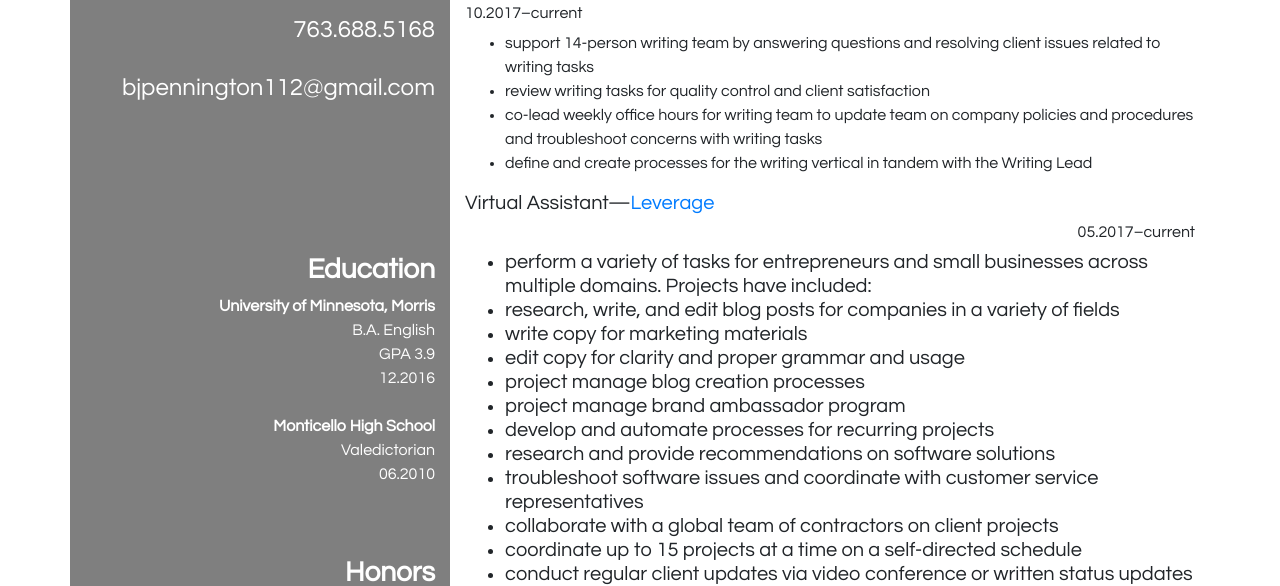
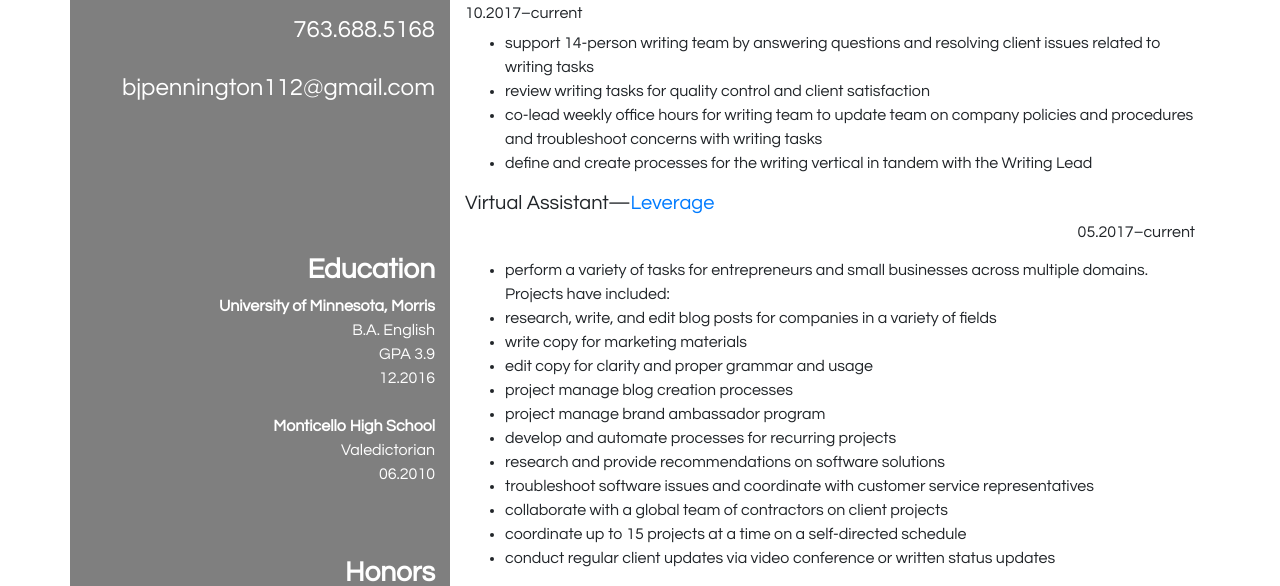
Before and after one commit to bjpennington/practice-resume, a plain HTML site: page index.html in a window 1280 px wide. Shown: the part 222-808 px from the top of the page. Drawn offline with nearby package versions, Linux system fonts and the light colour scheme; files whose address does not match are found by name.

Commit message:
Update index.html

```diff
--- a/index.html
+++ b/index.html
@@ -86,8 +86,7 @@
                     </ul>
                     <h5>Virtual Assistant—<a href="https://getleverage.com/">Leverage</a></h5>
                  <span id="date-2"><h6>05.2017–current</h6></span>
-                        <h5>
-
+                      <p>
                     <ul>
                         <li>perform a variety of tasks for entrepreneurs and small businesses across multiple domains. Projects have included:</li>
                         <li>research, write, and edit blog posts for companies in a variety of fields</li>
@@ -102,6 +101,7 @@
                         <li>coordinate up to 15 projects at a time on a self-directed schedule</li>
                         <li>conduct regular client updates via video conference or written status updates</li>
                     </ul>
+                 </p>
                     <h5>Digital Sales Lead—<a href="https://www.barnesandnoble.com/">Barnes & Noble</a></h5>
                     <h6>02.2017–05.2017</h6>
                     <ul>
```
